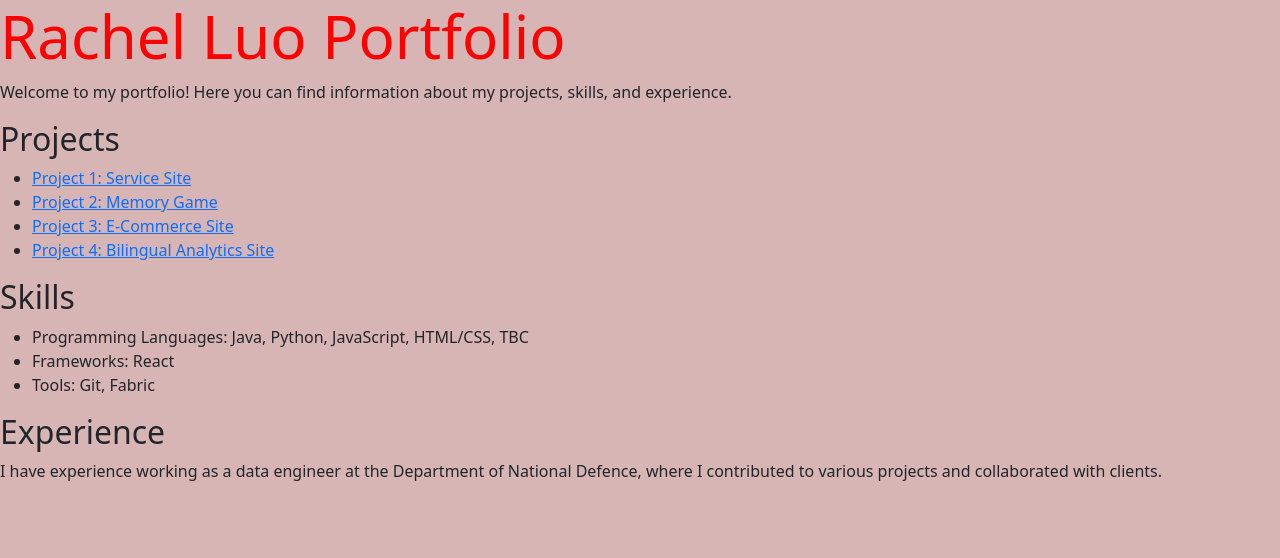
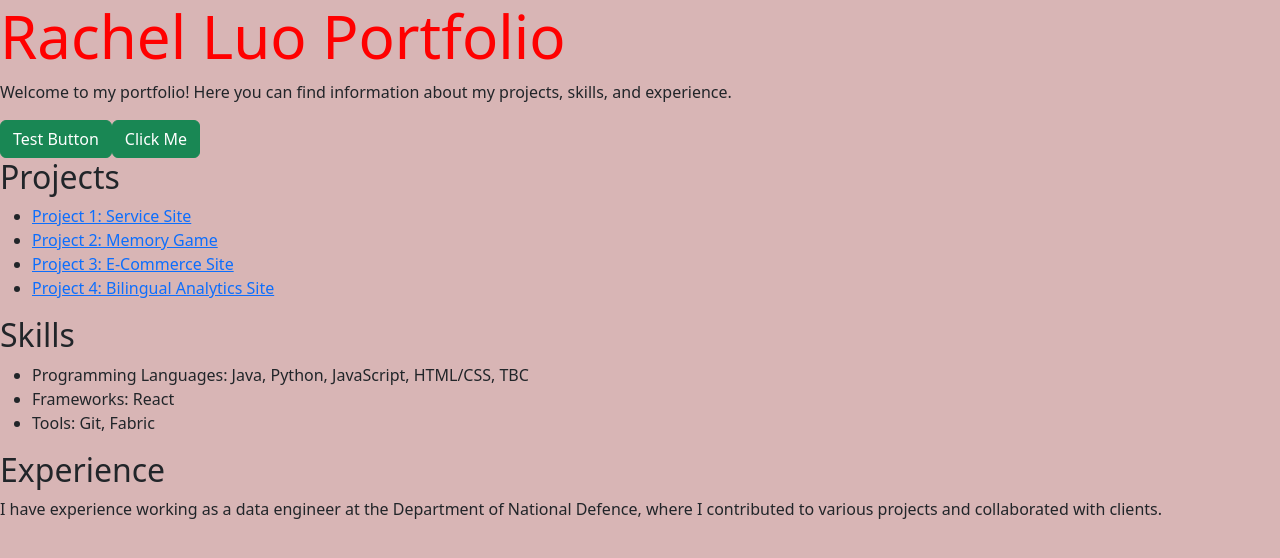
Before and after one commit to Rachel-Chen888/Portfolio, a React (Vite) app: page / in a window 1280 px wide. Shown: the top 558 px of the page. Built offline with nearby package versions, Linux system fonts and the light colour scheme.

Commit message:
feat: add buttons with bootstrap

```diff
--- a/src/App.jsx
+++ b/src/App.jsx
@@ -1,5 +1,8 @@
 
 import './App.css'
+import Button from 'react-bootstrap/Button'
+
+
 
 export default function App() {
 
@@ -9,7 +12,12 @@ export default function App() {
 
         <h1 className="portfolioTitle">Rachel Luo Portfolio</h1>
         <p>Welcome to my portfolio! Here you can find information about my projects, skills, and experience.</p>
-
+        <button className="btn btn-success">
+          Test Button
+        </button>
+        <Button variant="success">
+          Click Me
+        </Button>
         <h2>Projects</h2>
         <ul>
             <li><a href="service.html">Project 1: Service Site</a></li>
```
